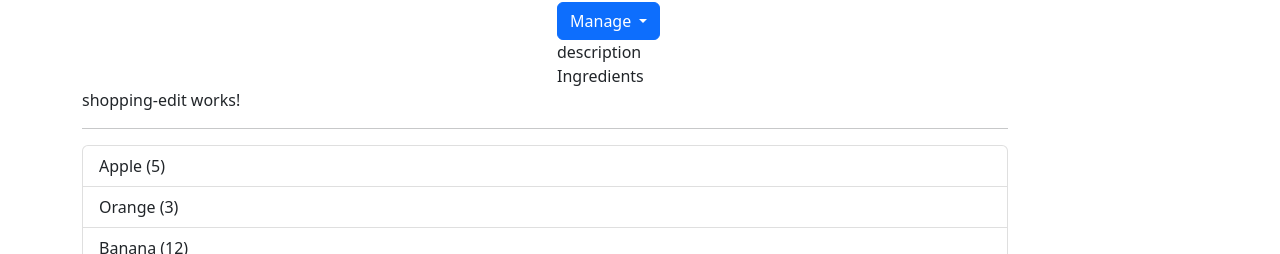
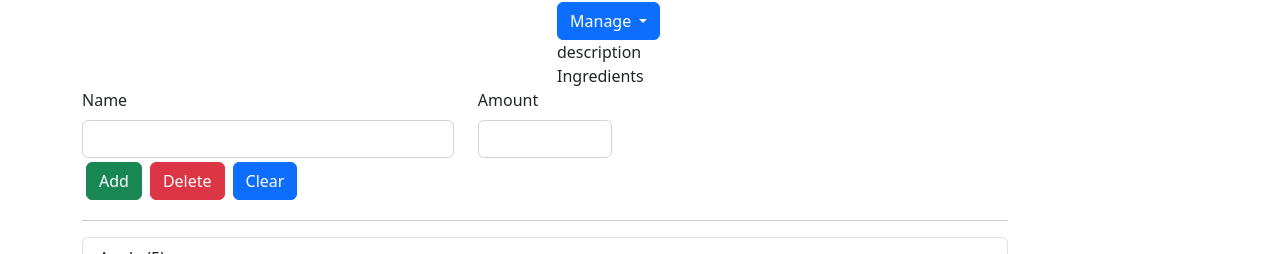
Before and after one commit to abdulmoiez876/Recipe-Shopping, an Angular app: page / in a window 1280 px wide. Shown: the part 434-688 px from the top of the page. Built offline with nearby package versions, Linux system fonts and the light colour scheme.

Commit message:
2nd module completed

```diff
--- a/src/app/shopping-list/shopping-edit/shopping-edit.component.html
+++ b/src/app/shopping-list/shopping-edit/shopping-edit.component.html
@@ -1 +1,20 @@
-<p>shopping-edit works!</p>
+<form action="">
+    <div class="row">
+        <div class="col-sm-5">
+            <label for="name" class="form-label">Name</label>
+            <input type="text" id="name" class="form-control">
+        </div>
+        <div class="col-sm-2">
+            <label for="amount" class="form-label">Amount</label>
+            <input type="number" class="form-control" id="amount">
+        </div>
+    </div>
+
+    <div class="row">
+        <div>
+            <button class="m-1 btn btn-success" type="submit">Add</button>
+            <button class="m-1 btn btn-danger" type="button">Delete</button>
+            <button class="m-1 btn btn-primary" type="button">Clear</button>
+        </div>
+    </div>
+</form>
```
